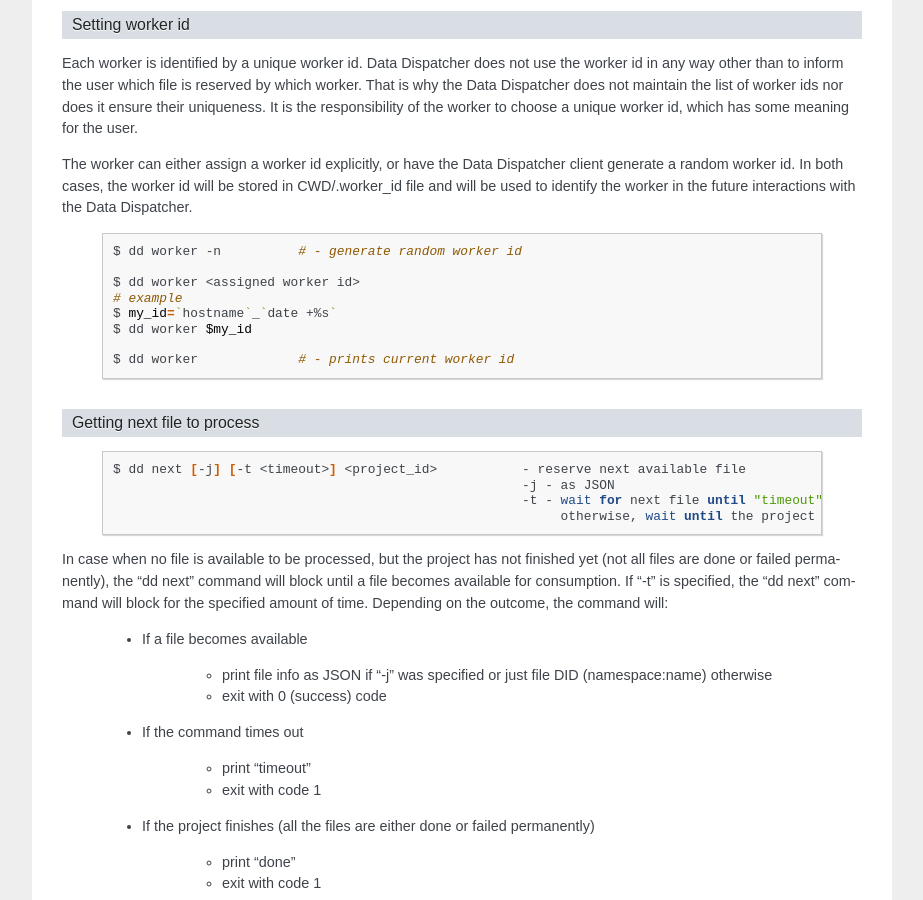
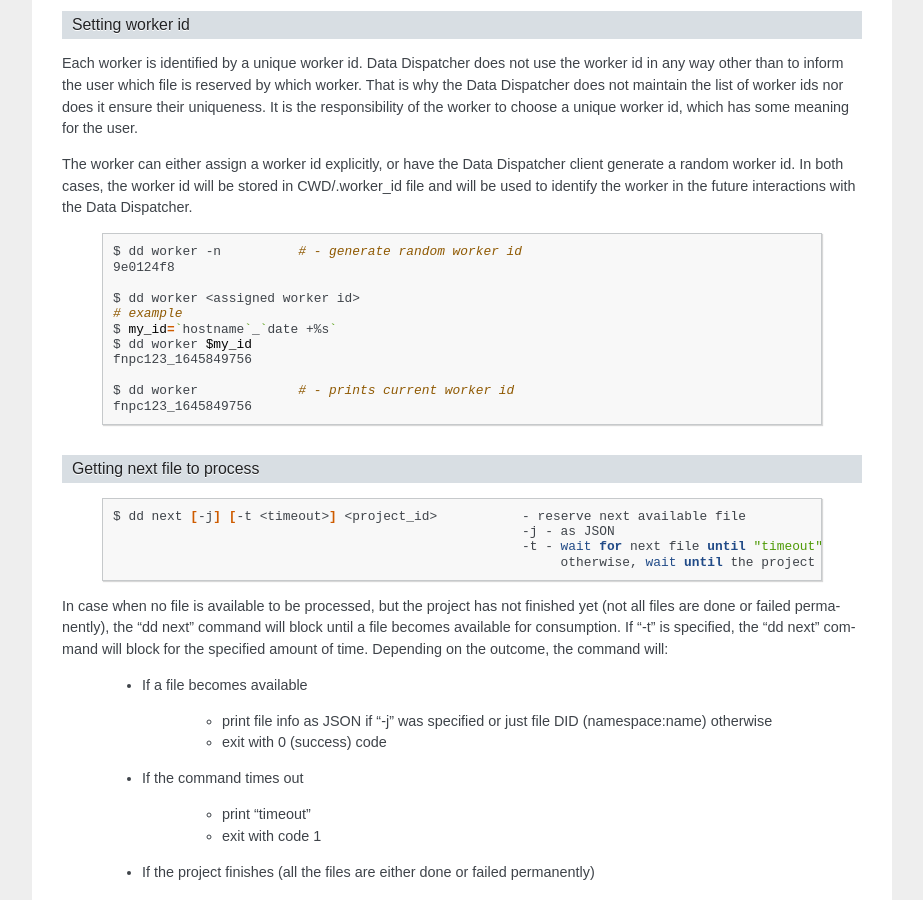
Before and after one commit to ivmfnal/data_dispatcher, a Sphinx documentation site: the page built from docs/ui.rst, in a window 1280 px wide and 900 px high, scrolled down 3850 px. Shown: the whole window, without its empty margins (198-1121 px from the left). Built offline with Sphinx 7.4.7, drawn with Linux system fonts in a browser that asks for light colours.

Commit message:
Documentation clarifications

```diff
--- a/docs/ui.rst
+++ b/docs/ui.rst
@@ -248,13 +248,16 @@ Data Dispatcher.
     .. code-block:: shell
 
         $ dd worker -n          # - generate random worker id
+        9e0124f8
 
         $ dd worker <assigned worker id>
         # example
         $ my_id=`hostname`_`date +%s`
         $ dd worker $my_id
+        fnpc123_1645849756
 
         $ dd worker             # - prints current worker id
+        fnpc123_1645849756
 
 Getting next file to process
 ............................
```
